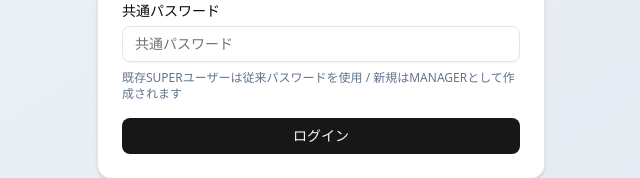
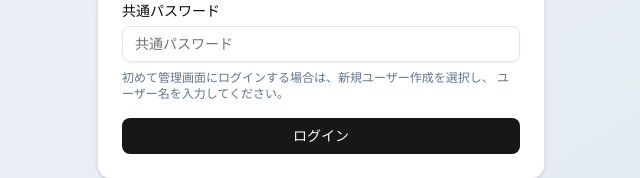
Before and after one commit to SetozakiLab/tecnova-checkin-system, a Next.js app: page /admin/login in a window 1280 px wide. Shown: the part 455-633 px from the top of the page, without its empty margins (319-959 px from the left). Built offline with nearby package versions, Linux system fonts and the light colour scheme; no server answers; the database is empty.

Commit message:
fix: 管理画面ログイン時のユーザー作成に関する説明文を更新

```diff
--- a/src/app/admin/login/page.tsx
+++ b/src/app/admin/login/page.tsx
@@ -174,8 +174,8 @@ export default function AdminLoginPage() {
                   </p>
                 )}
                 <p className="text-xs text-slate-500">
-                  既存SUPERユーザーは従来パスワードを使用 /
-                  新規はMANAGERとして作成されます
+                  初めて管理画面にログインする場合は、新規ユーザー作成を選択し、
+                  ユーザー名を入力してください。
                 </p>
               </div>
 
```
